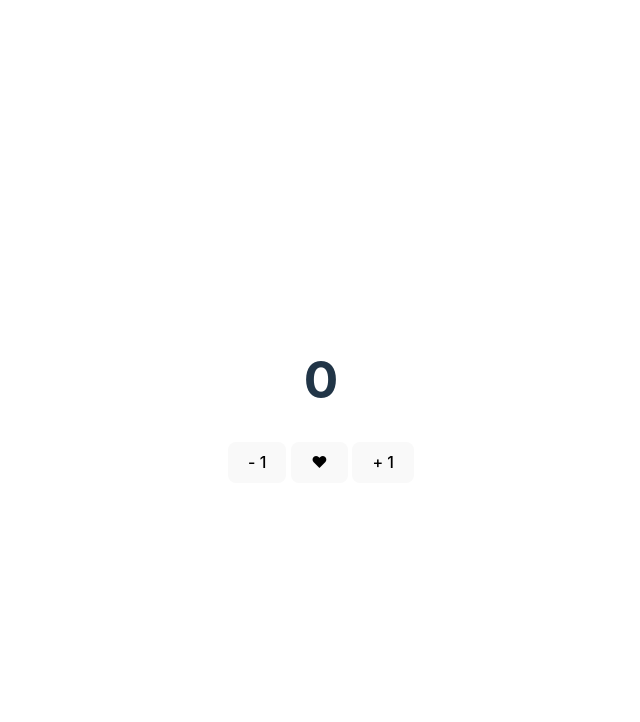
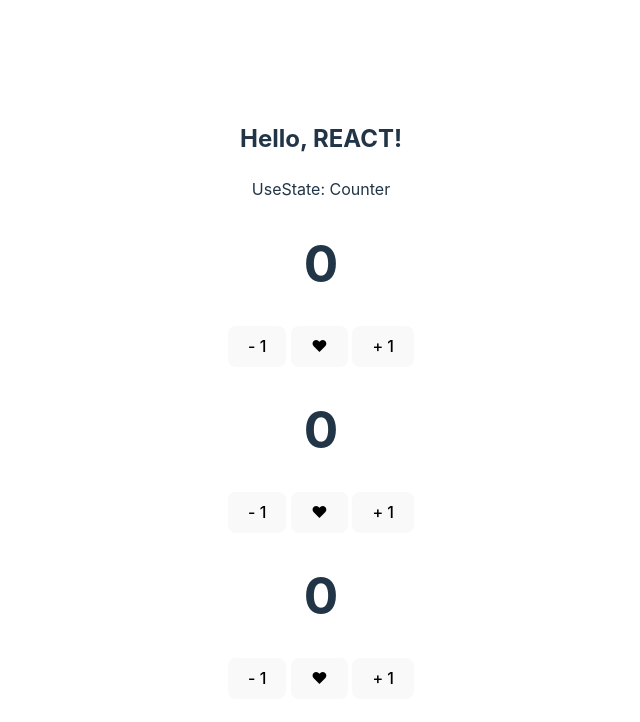
Before and after one commit to developing-jihye/REACT-Counter, a React (Vite) app: page / in a window 1280 px wide. Shown: the top 722 px of the page, without its empty margins (319-959 px from the left). Built offline with nearby package versions, Linux system fonts and the light colour scheme.

Commit message:
컴포넌트화

```diff
--- a/src/App.tsx
+++ b/src/App.tsx
@@ -1,7 +1,7 @@
+import "./App.css";
 import { useState } from "react";
-import "./App.css";
 
-function App() {
+function Counter() {
   const [count, setCount] = useState(0);
 
   // 0일 때 초기화 버튼 안 보이게
@@ -45,4 +45,17 @@ function App() {
   );
 }
 
+function App() {
+  return(
+    <div>
+      <h2>Hello, REACT!</h2>
+      <p>UseState: Counter</p>
+      <Counter />
+      <Counter />
+      <Counter />
+    </div>
+  );
+
+}
+
 export default App;
```
